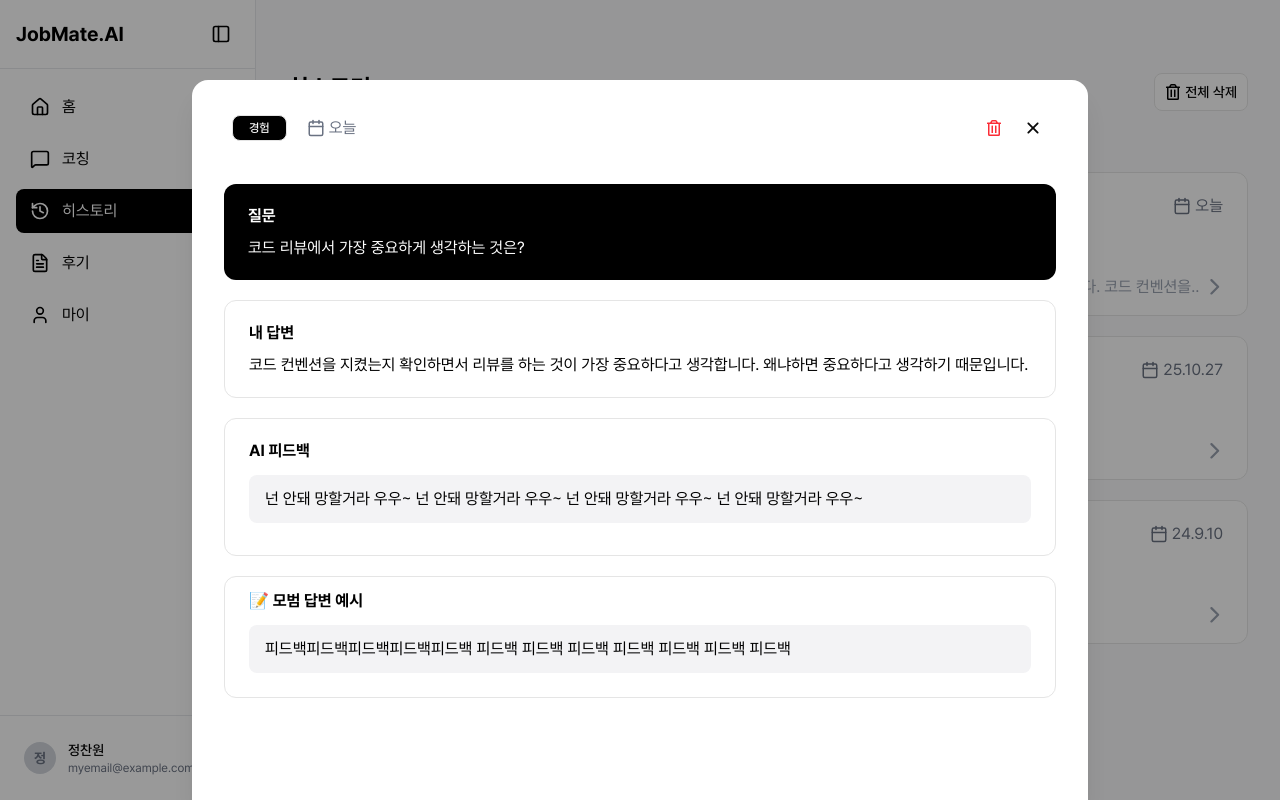
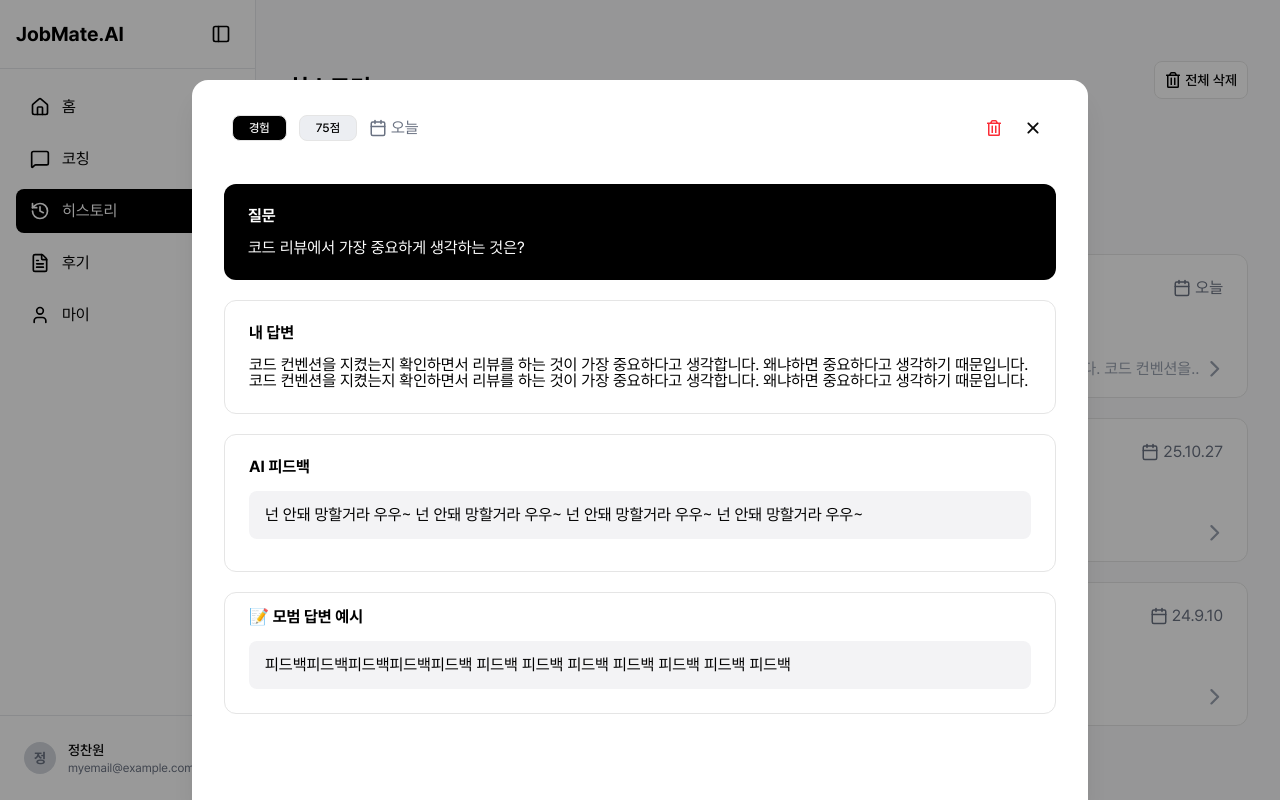
Before and after one commit to JobMate-team/jobmate-frontend, a React (Vite) app: page /history/1 in a window 1280 px wide. Built offline with nearby package versions, Linux system fonts and the light colour scheme.

Commit message:
[#11] feat: 코칭, 히스토리 페이지 점수 추가

```diff
--- a/src/pages/CoachingPage.tsx
+++ b/src/pages/CoachingPage.tsx
@@ -166,8 +166,14 @@ const CoachingPage = () => {
             <p>{customAnswer}</p>
           </div>
 
-          <div className='bg-white rounded-xl p-6  border border-[#E5E5E5] flex flex-col gap-4'>
-            <p className='font-semibold'>AI 피드백</p>
+          <div className='bg-white rounded-xl p-4 px-6 border border-[#E5E5E5] flex flex-col gap-4'>
+            <div className='flex flex-row items-center gap-3'>
+              <p className='font-semibold'>AI 피드백</p>
+              <div className='rounded-lg max-sm:text-sm font-medium px-2 sm:px-3 py-1 sm:py-2 bg-black text-white'>
+                75점
+              </div>
+              <p className='text-[#717182]'>양호</p>
+            </div>
             <div className='bg-[#F3F3F5] rounded-lg p-4 max-sm:text-sm mb-2'>
               넌 안돼 망할거라 우우~
             </div>
--- a/src/pages/HistoryDetailPage.tsx
+++ b/src/pages/HistoryDetailPage.tsx
@@ -11,14 +11,16 @@ const mockHistoryItems = [
   {
     id: 1,
     category: '경험',
+    score: 75,
     date: '오늘',
     question: '코드 리뷰에서 가장 중요하게 생각하는 것은?',
     answer:
-      '코드 컨벤션을 지켰는지 확인하면서 리뷰를 하는 것이 가장 중요하다고 생각합니다. 왜냐하면 중요하다고 생각하기 때문입니다.',
+      '코드 컨벤션을 지켰는지 확인하면서 리뷰를 하는 것이 가장 중요하다고 생각합니다. 왜냐하면 중요하다고 생각하기 때문입니다. 코드 컨벤션을 지켰는지 확인하면서 리뷰를 하는 것이 가장 중요하다고 생각합니다. 왜냐하면 중요하다고 생각하기 때문입니다.',
   },
   {
     id: 2,
     category: '인성',
+    score: 100,
     date: '25.10.27',
     question: '인성 문제있어요?',
     answer: '없는데요? 왜 물어보세요 그런거',
@@ -26,6 +28,7 @@ const mockHistoryItems = [
   {
     id: 3,
     category: '개발',
+    score: 60,
     date: '24.9.10',
     question: '개발이 좋으세요? 아니면 고양이발이 좋으세요?',
     answer:
@@ -97,9 +100,12 @@ const HistoryDetailPage = () => {
         )}
       >
         <section className='flex items-center justify-between px-2 mb-10'>
-          <div className='flex flex-row items-center justify-center gap-5'>
+          <div className='flex flex-row items-center justify-center gap-3'>
             <div className='bg-black text-white text-xs font-medium p-1 px-4 border border-[#E5E5E5] rounded-lg'>
               {item.category}
+            </div>
+            <div className='bg-[#ECEEF2] text-xs font-medium p-1 px-4 border border-[#E5E5E5] rounded-lg'>
+              {item.score}점
             </div>
             <p className='text-[#6A7282] flex items-center gap-1'>
               <FiCalendar size={18} />
--- a/src/pages/HistoryPage.tsx
+++ b/src/pages/HistoryPage.tsx
@@ -10,6 +10,7 @@ const historyItems = [
   {
     id: 1,
     category: '경험',
+    score: 75,
     date: '오늘',
     question: '코드 리뷰에서 가장 중요하게 생각하는 것은?',
     answer:
@@ -18,6 +19,7 @@ const historyItems = [
   {
     id: 2,
     category: '인성',
+    score: 100,
     date: '25.10.27',
     question: '인성 문제있어요?',
     answer: '없는데요? 왜 물어보세요 그런거',
@@ -25,6 +27,7 @@ const historyItems = [
   {
     id: 3,
     category: '개발',
+    score: 60,
     date: '24.9.10',
     question: '개발이 좋으세요? 아니면 고양이발이 좋으세요?',
     answer:
@@ -36,12 +39,18 @@ const HistoryPage = () => {
   const setIsModalOpen = useSetAtom(isModalOpenAtom);
   const navigate = useNavigate();
 
+  // 총 연습 횟수
+  const totalPractice = historyItems.length;
+
+  // 평균 점수 계산
+  const averageScore = historyItems.reduce((acc, item) => acc + item.score, 0) / totalPractice;
+
   return (
     <div className='space-y-5 relative pb-30 '>
-      <div className='hidden sm:flex items-center justify-between'>
+      <section className='hidden sm:flex items-center justify-between'>
         <div className='flex flex-col mt-10'>
           <h3 className='text-2xl font-semibold mb-2'>히스토리</h3>
-          <p className='text-[#717182] mb-6'>과거 연습 기록을 확인하고 발전 과정을 추적하세요</p>
+          <p className='text-[#717182]'>과거 연습 기록을 확인하고 발전 과정을 추적하세요</p>
         </div>
         <Button
           type='button'
@@ -51,7 +60,17 @@ const HistoryPage = () => {
           <FaRegTrashAlt size={16} />
           전체 삭제
         </Button>
-      </div>
+      </section>
+
+      <section className='flex gap-5 mb-10'>
+        <div className='bg-[#F3F3F5] border border-[#E5E5E5] rounded-lg p-4'>
+          총 연습 횟수
+          <p>{totalPractice}회</p>
+        </div>
+        <div className='bg-[#F3F3F5] border border-[#E5E5E5] rounded-lg p-4'>
+          평균 점수<p>{averageScore.toFixed(0)}점</p>
+        </div>
+      </section>
 
       {historyItems.map((item) => (
         <div
@@ -59,9 +78,15 @@ const HistoryPage = () => {
           className='bg-white rounded-xl px-6 py-5 border border-[#E5E5E5] flex flex-col gap-4'
         >
           <div className='flex items-center justify-between mb-2'>
-            <div className='bg-black text-white text-xs font-medium p-1 px-4 border border-[#E5E5E5] rounded-lg'>
-              {item.category}
+            <div className='flex flex-row items-center gap-3'>
+              <div className='bg-black text-white text-xs font-medium p-1 px-4 border border-[#E5E5E5] rounded-lg'>
+                {item.category}
+              </div>
+              <div className='bg-[#ECEEF2] text-xs font-medium p-1 px-4 border border-[#E5E5E5] rounded-lg'>
+                {item.score}점
+              </div>
             </div>
+
             <p className='text-[#6A7282] flex items-center gap-1'>
               <FiCalendar size={18} />
               {item.date}
--- a/src/pages/MyPage.tsx
+++ b/src/pages/MyPage.tsx
@@ -36,7 +36,7 @@ const MyPage = () => {
             <h2 className='text-xl text-white'>마이페이지</h2>
             <button
               onClick={() => navigate(-1)}
-              className='text-white rounded-full hover:text-gray-300 transition'
+              className='max-sm:hidden text-white rounded-full hover:text-gray-300 transition'
             >
               <IoIosClose size={35} />
             </button>
--- a/src/pages/ReviewAddPage.tsx
+++ b/src/pages/ReviewAddPage.tsx
@@ -137,19 +137,18 @@ const ReviewAddPage = () => {
 
         <section className='flex items-center gap-3 sm:mb-5 mb-20'>
           <Button
+            type='button'
+            onClick={() => setISOpen(false)}
+            className='bg-white border border-[#DADADA] px-4 py-3 w-[30%]'
+          >
+            취소
+          </Button>
+          <Button
             type='submit'
             onClick={handleCreate}
             className='bg-black text-white px-4 py-3 w-[70%]'
           >
             등록하기
-          </Button>
-
-          <Button
-            type='button'
-            onClick={() => setISOpen(false)}
-            className='bg-white border border-[#DADADA] px-4 py-3 w-[30%]'
-          >
-            취소
           </Button>
         </section>
       </main>
```
